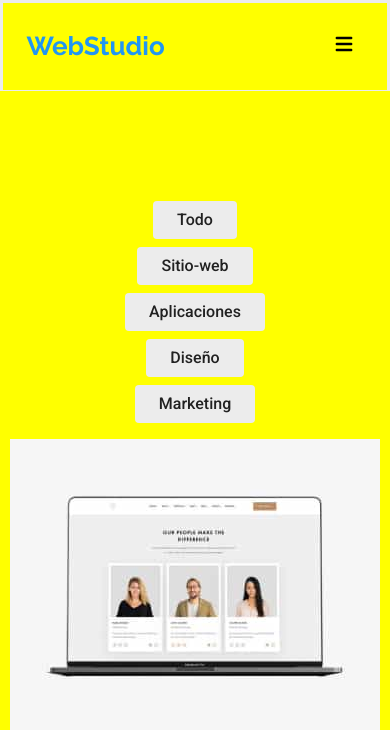
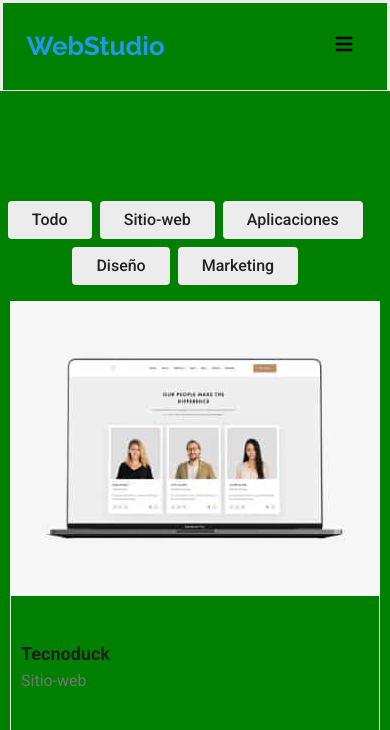
Before and after one commit to edopore/goit-markup-hw-08, a plain HTML site: page portfolio.html in a window 390 px wide. Shown: the top 730 px of the page. Drawn offline with nearby package versions, Linux system fonts and the light colour scheme.

Commit message:
Mobile devices finished

```diff
--- a/sass/utils/_media.scss
+++ b/sass/utils/_media.scss
@@ -69,9 +69,6 @@
 }
 
 @media screen and (max-width: 480px) {
-  body {
-    background-color: yellow;
-  }
   .header {
     padding: 6% 6%;
   }
@@ -147,8 +144,8 @@
     width: 100%;
   }
   .portfolio__btn-filter {
-    flex-direction: column;
-    align-items: center;
+    width: 95%;
+    flex-wrap: wrap;
   }
   .portfolio_cards {
     flex-direction: column;
```
Also changed, not shown: sass/main.css, 1 other file.
